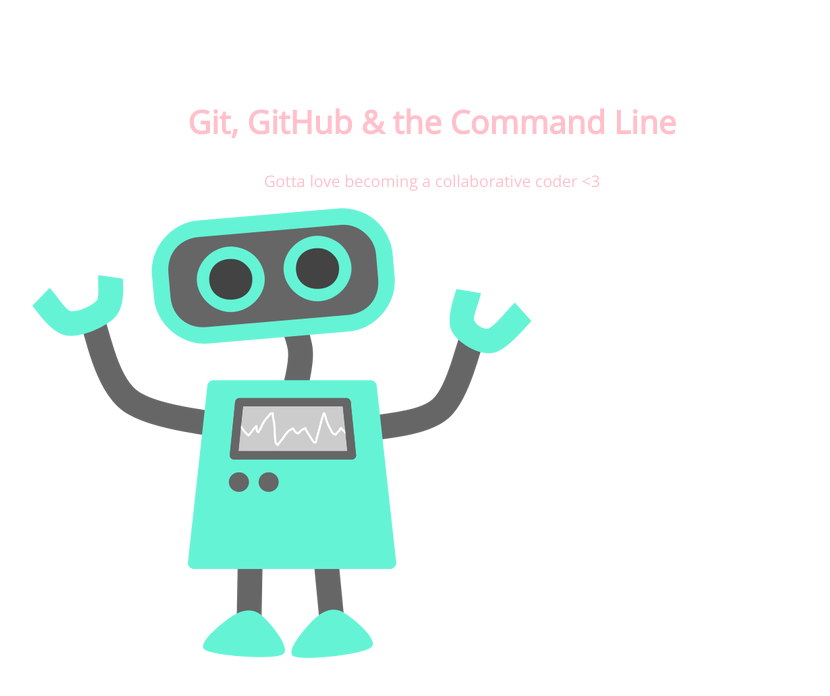
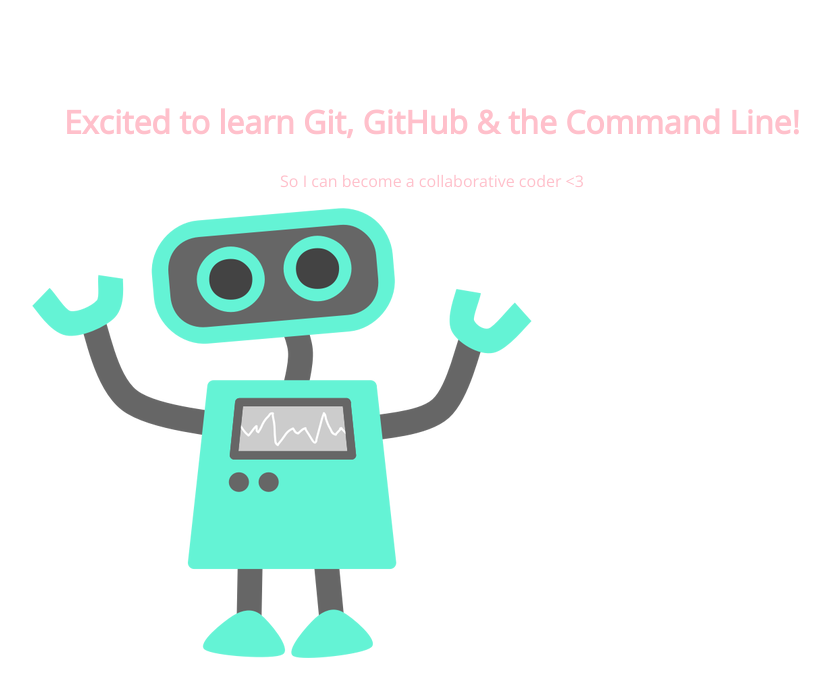
Before and after one commit to emilythreesix/105-project, a plain HTML site: page index.html in a window 1280 px wide. Shown: the whole page, without its empty margins (208-1038 px from the left). Drawn offline with nearby package versions, Linux system fonts and the light colour scheme.

Commit message:
changed header and paragraph language

```diff
--- a/index.html
+++ b/index.html
@@ -8,8 +8,8 @@
 </head>
 <body>
 	<section>
-		<h1>Git, GitHub & the Command Line</h1>
-		<p>Gotta love becoming a collaborative coder <3</p>
+		<h1>Excited to learn Git, GitHub & the Command Line!</h1>
+		<p>So I can become a collaborative coder <3</p>
 		<img src="img/happy-blue-robot.png">
 	</section>
 </body>
```
